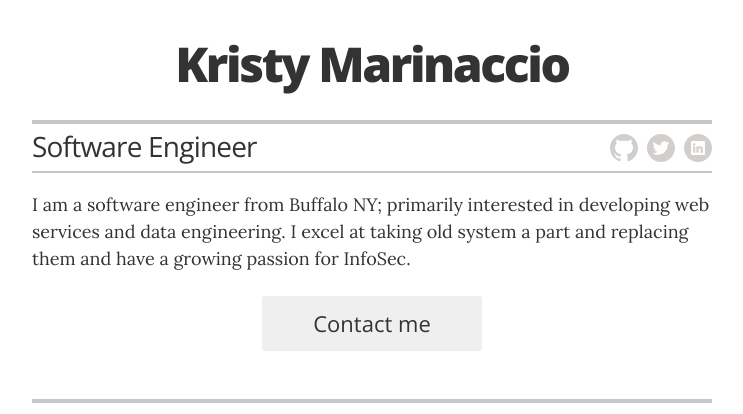
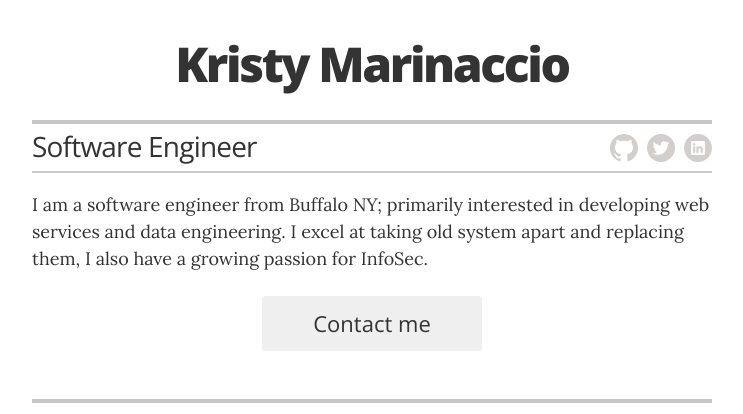
Before and after one commit to KLynnM315/klynnm315.github.io, a Jekyll site: the page built from index.html, in a window 1280 px wide. Shown: the top 414 px of the page, without its empty margins (268-1011 px from the left). Built offline with Jekyll 4.4.1, drawn with Linux system fonts in a browser that asks for light colours.

Commit message:
Update _config.yml

```diff
--- a/_config.yml
+++ b/_config.yml
@@ -15,7 +15,7 @@ resume_title:                   "Software Engineer"
 resume_contact_email:
   "marikl13@mail.buffalostate.edu"
 resume_header_contact_info: "Buffalo NY | marikl13@mail.buffalostate.edu"
-resume_header_intro: "<p> I am a software engineer from Buffalo NY; primarily interested in developing web services and data engineering. I excel at taking old system a part and replacing them and have a growing passion for InfoSec.</p>"
+resume_header_intro: "<p> I am a software engineer from Buffalo NY; primarily interested in developing web services and data engineering. I excel at taking old system apart and replacing them, I also have a growing passion for InfoSec.</p>"
 
 # use "yes" to display the email contact button,
 # "no" to display an "I'm not looking for work" message,
```
